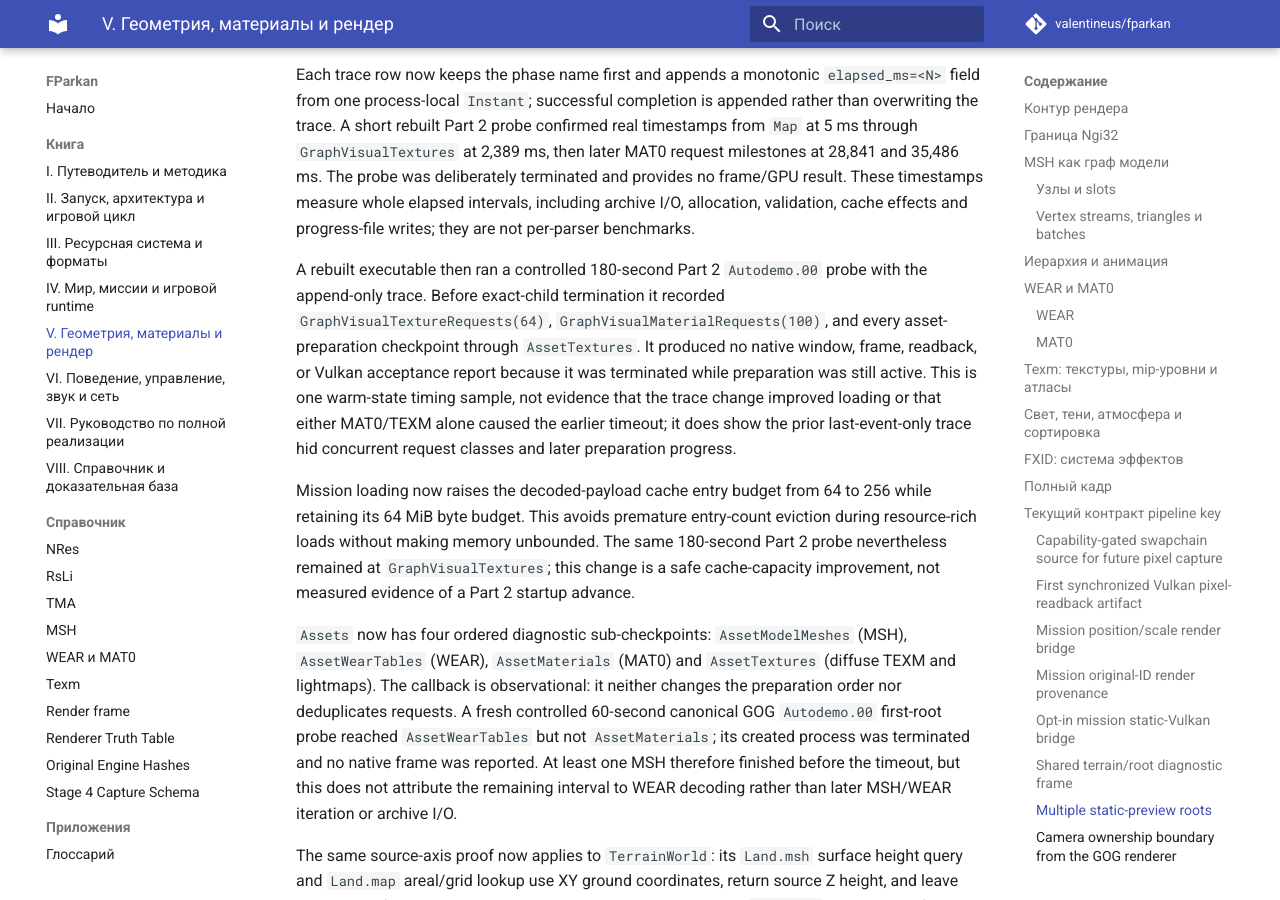
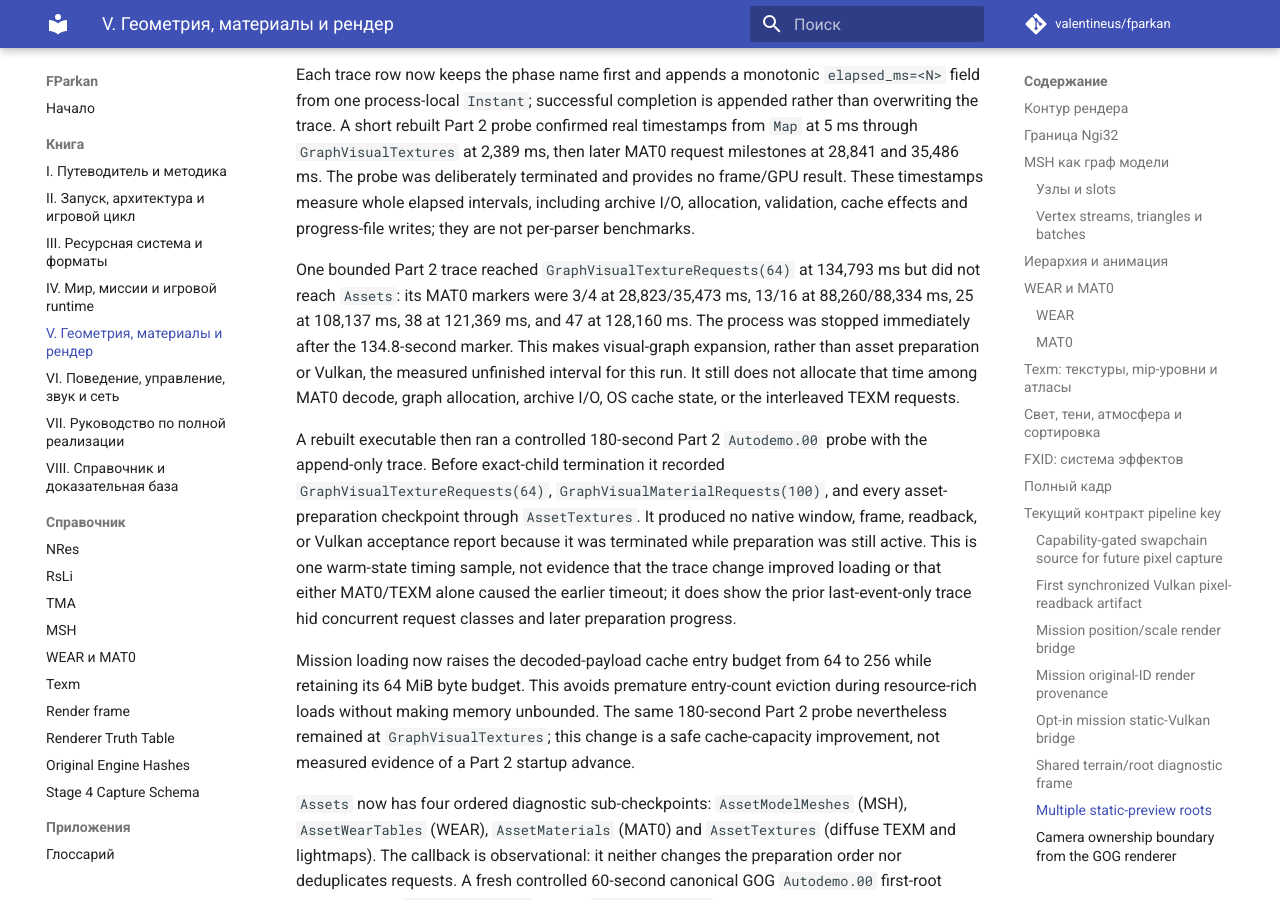
Before and after one commit to valentineus/fparkan, an MkDocs documentation site: the page built from docs/tomes/05-render.md, in a window 1280 px wide and 900 px high, scrolled down 24014 px. Built offline with MkDocs 1.6.1 and Material for MkDocs 9.7.7, drawn with Linux system fonts in a browser that asks for light colours; comment, search, counter and statistics services are not loaded.

Commit message:
docs(render): profile part2 visual graph timing

```diff
--- a/docs/tomes/05-render.md
+++ b/docs/tomes/05-render.md
@@ -1142,6 +1142,15 @@ timestamps measure whole elapsed intervals, including archive I/O, allocation,
 validation, cache effects and progress-file writes; they are not per-parser
 benchmarks.
 
+One bounded Part 2 trace reached `GraphVisualTextureRequests(64)` at 134,793
+ms but did not reach `Assets`: its MAT0 markers were 3/4 at 28,823/35,473 ms,
+13/16 at 88,260/88,334 ms, 25 at 108,137 ms, 38 at 121,369 ms, and 47 at
+128,160 ms. The process was stopped immediately after the 134.8-second marker.
+This makes visual-graph expansion, rather than asset preparation or Vulkan,
+the measured unfinished interval for this run. It still does not allocate that
+time among MAT0 decode, graph allocation, archive I/O, OS cache state, or the
+interleaved TEXM requests.
+
 A rebuilt executable then ran a controlled 180-second Part 2 `Autodemo.00`
 probe with the append-only trace. Before exact-child termination it recorded
 `GraphVisualTextureRequests(64)`, `GraphVisualMaterialRequests(100)`, and every
```
